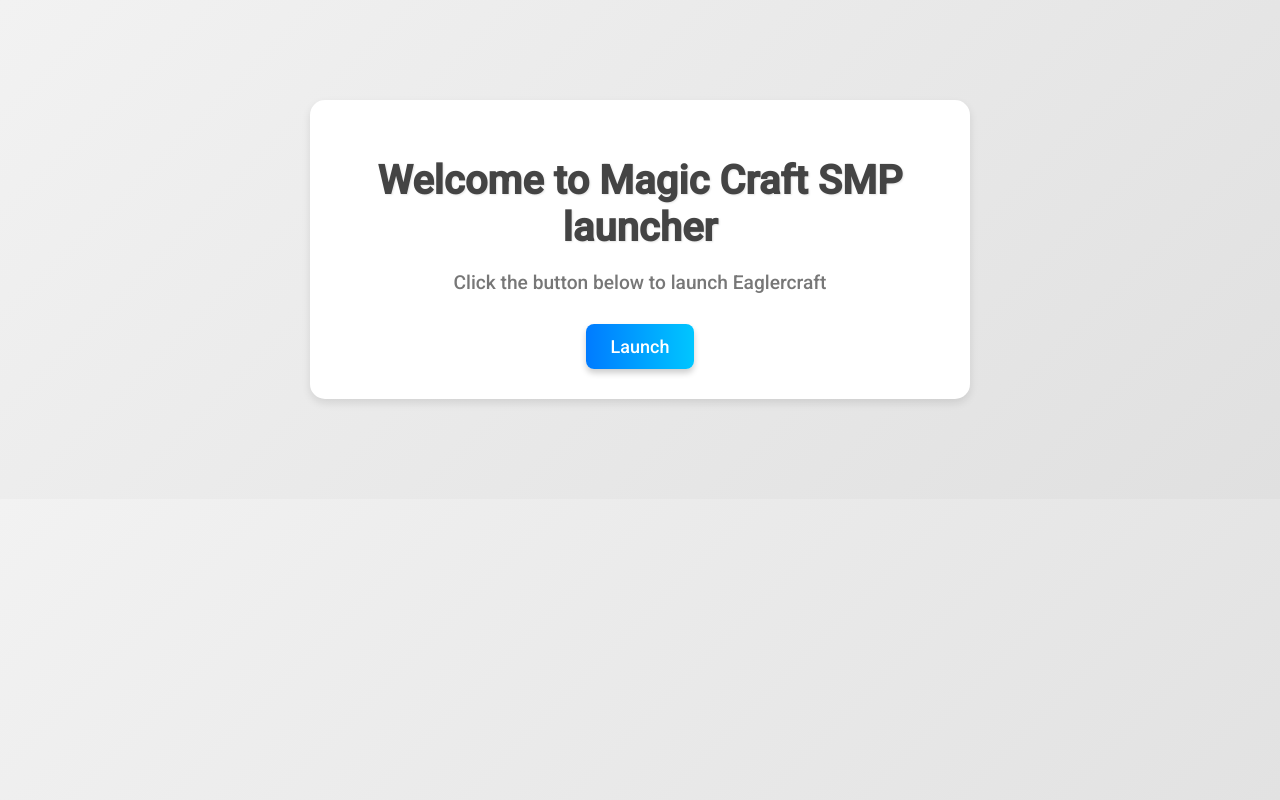
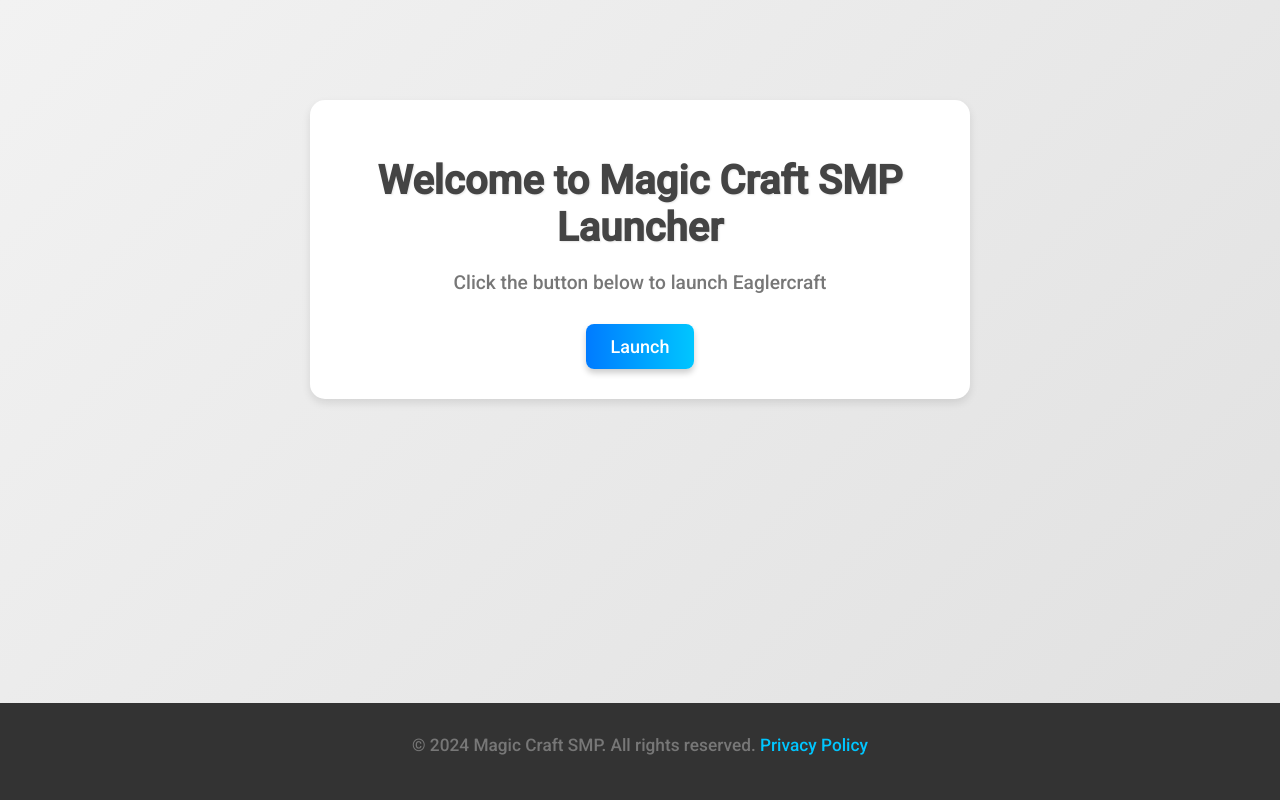
Before and after one commit to zach2011xa/MagiCraftSMP.github.io, a plain HTML site: page index.html in a window 1280 px wide. Drawn offline with Linux system fonts and the light colour scheme.

Commit message:
Update index.html

```diff
--- a/index.html
+++ b/index.html
@@ -13,6 +13,9 @@
             background: linear-gradient(135deg, #f2f2f2, #e0e0e0);
             text-align: center;
             color: #333;
+            display: flex;
+            flex-direction: column;
+            min-height: 100vh;
         }
         .container {
             max-width: 600px;
@@ -52,13 +55,31 @@
         .button:active {
             transform: scale(0.95);
         }
+        footer {
+            background: #333;
+            color: #fff;
+            padding: 15px;
+            font-size: 0.9em;
+            text-align: center;
+            margin-top: auto;
+        }
+        footer a {
+            color: #00c6ff;
+            text-decoration: none;
+        }
+        footer a:hover {
+            text-decoration: underline;
+        }
     </style>
 </head>
 <body>
     <div class="container">
-        <h1>Welcome to Magic Craft SMP launcher</h1>
+        <h1>Welcome to Magic Craft SMP Launcher</h1>
         <p>Click the button below to launch Eaglercraft</p>
         <a href="client.html" class="button">Launch</a>
     </div>
+    <footer>
+        <p>&copy; 2024 Magic Craft SMP. All rights reserved. <a href="#">Privacy Policy</a></p>
+    </footer>
 </body>
 </html>
```
